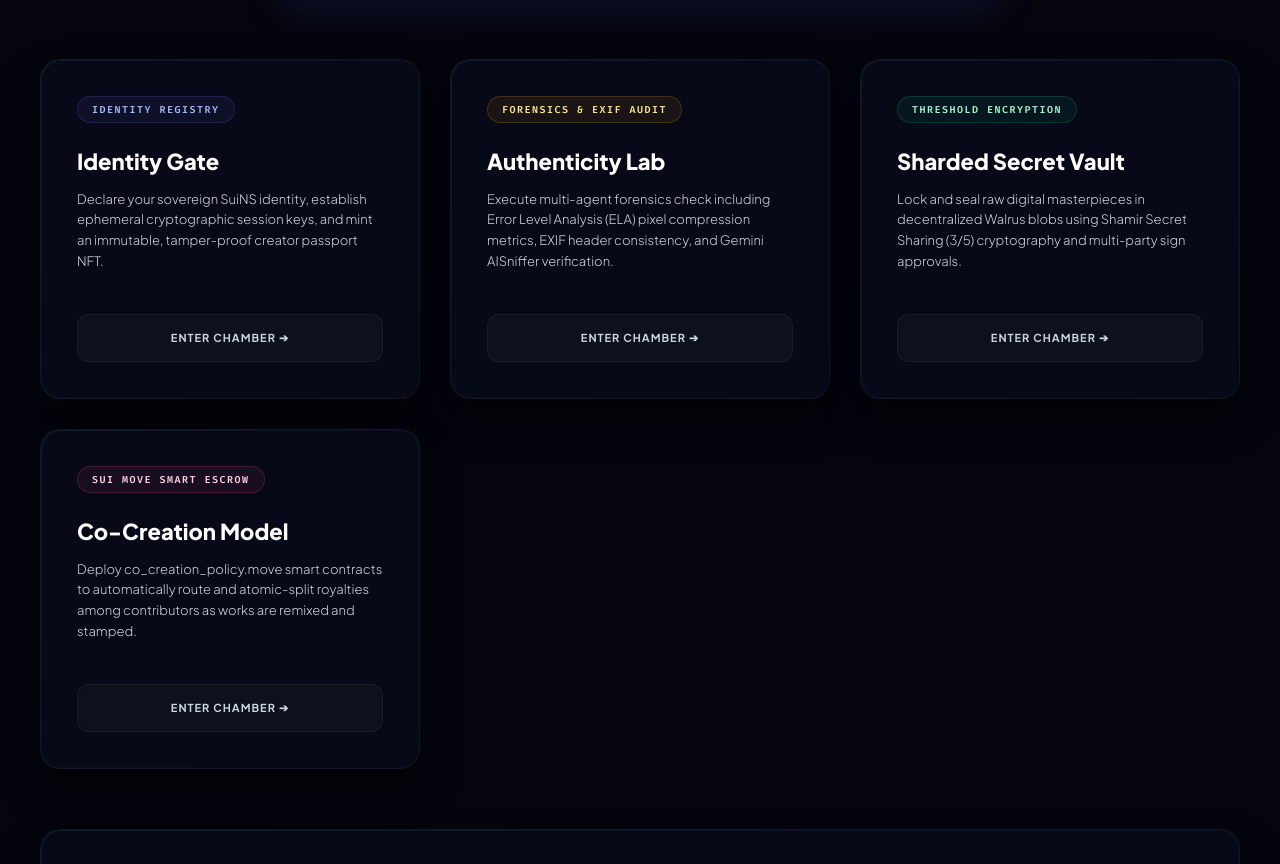
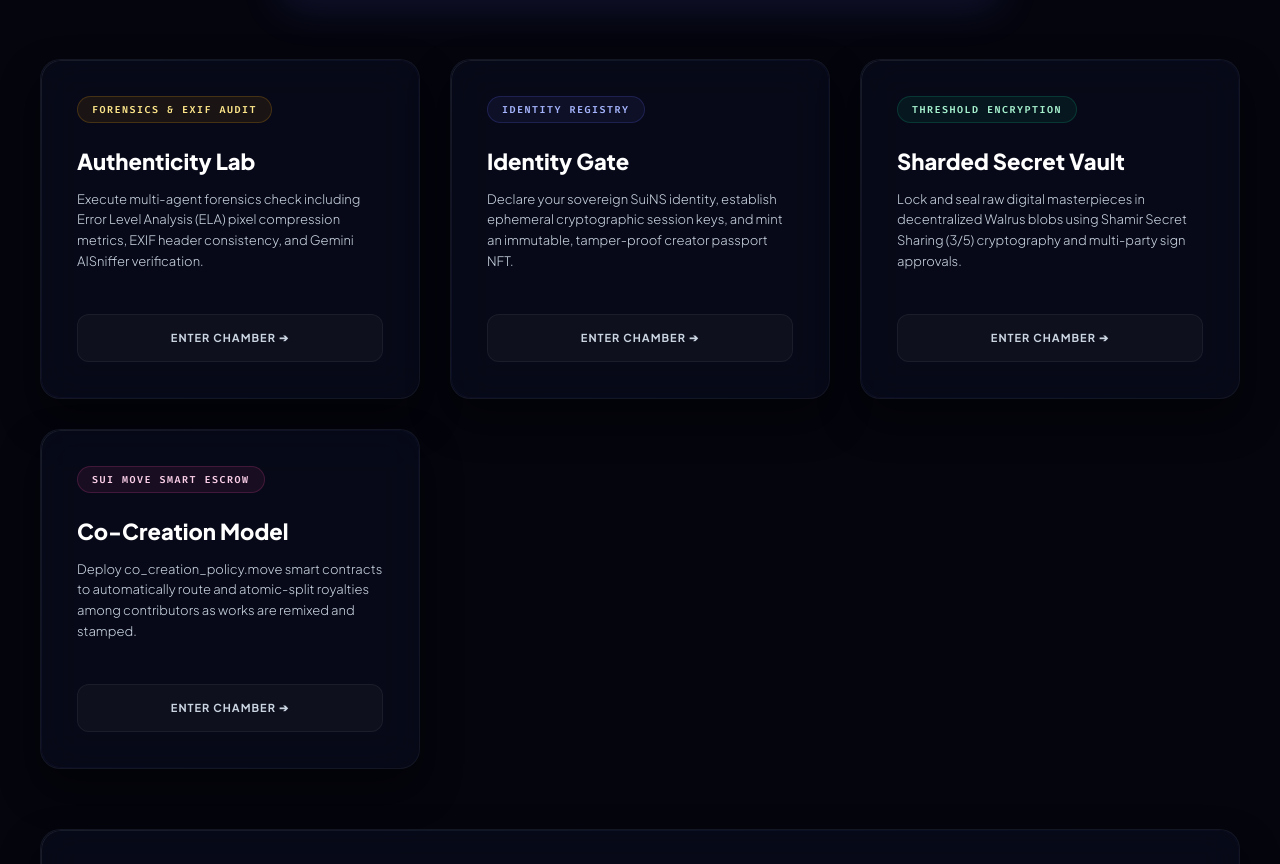
Before and after one commit to CisThard/content_passport, a React (Vite) app in the folder web/: page / in a window 1280 px wide. Shown: the part 891-1755 px from the top of the page. Built offline with nearby package versions, Linux system fonts and the light colour scheme; no server answers; a web font is replaced by a local one.

Commit message:
style(web): reorder landing page portal cards to match true sequential chapter workflow

```diff
--- a/web/src/pages/Landing.tsx
+++ b/web/src/pages/Landing.tsx
@@ -121,15 +121,6 @@
   const PORTALS = [
     {
       id: 0,
-      title: 'Identity Gate',
-      badge: 'Identity Registry',
-      desc: 'Declare your sovereign SuiNS identity, establish ephemeral cryptographic session keys, and mint an immutable, tamper-proof creator passport NFT.',
-      icon: '',
-      path: '/register',
-      colorClass: 'cyber-card-glow-indigo'
-    },
-    {
-      id: 1,
       title: 'Authenticity Lab',
       badge: 'Forensics & EXIF Audit',
       desc: 'Execute multi-agent forensics check including Error Level Analysis (ELA) pixel compression metrics, EXIF header consistency, and Gemini AISniffer verification.',
@@ -137,6 +128,15 @@
       path: '/verify',
       colorClass: 'cyber-card-glow-gold',
       badgeColor: 'badge-gold'
+    },
+    {
+      id: 1,
+      title: 'Identity Gate',
+      badge: 'Identity Registry',
+      desc: 'Declare your sovereign SuiNS identity, establish ephemeral cryptographic session keys, and mint an immutable, tamper-proof creator passport NFT.',
+      icon: '',
+      path: '/register',
+      colorClass: 'cyber-card-glow-indigo'
     },
     {
       id: 2,
```
